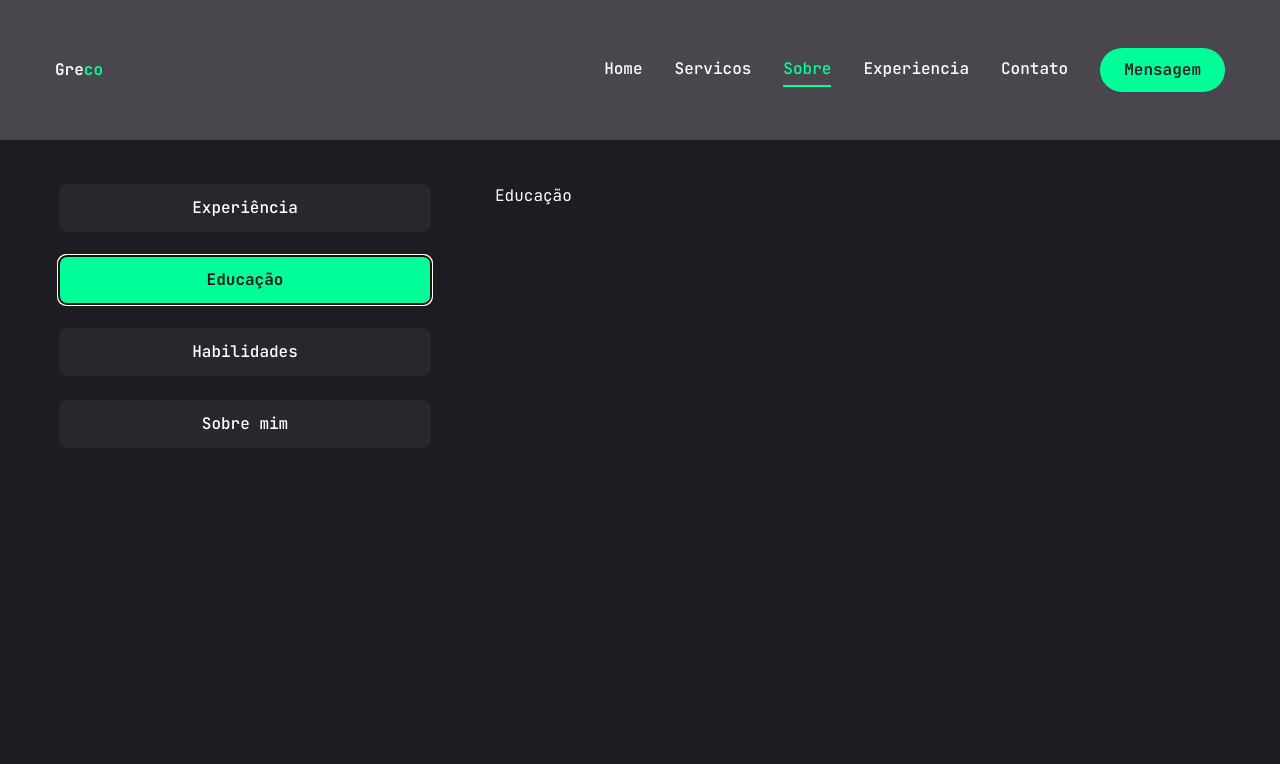
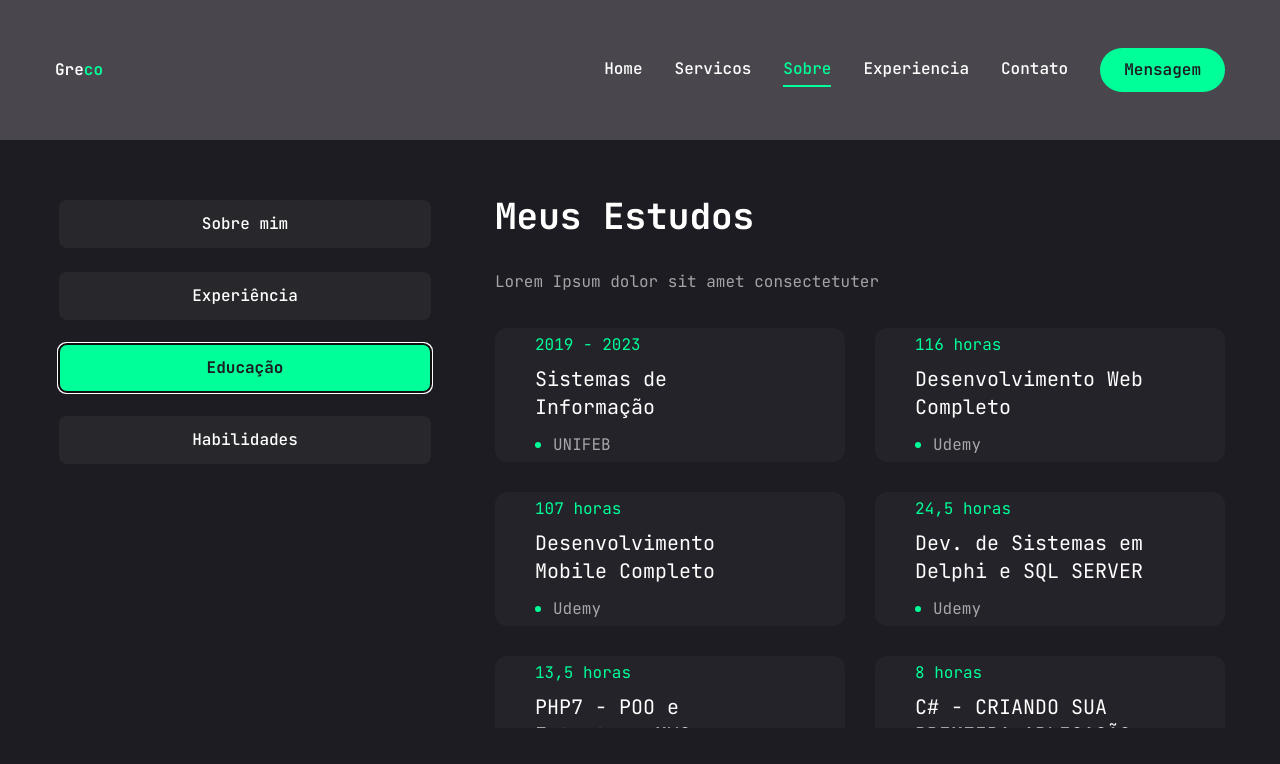
Before and after one commit to GrecoPeres/My-Portfolio, a Next.js app: page /sobre in a window 1280 px wide. Both pictures are taken after a click on the tab "Educação". Shown: the top 764 px of the page. Built offline with nearby package versions, Linux system fonts and the light colour scheme.

Commit message:
feat: I finished the section do about me

```diff
--- a/app/sobre/page.jsx
+++ b/app/sobre/page.jsx
@@ -2,6 +2,10 @@
 
 import { FaHtml5, FaCss3, FaJs, FaReact, FaFigma, FaNodeJs, } from 'react-icons/fa';
 import { SiTailwindcss, SiNextdotjs } from 'react-icons/si';
+import { Tabs, TabsContent, TabsList, TabsTrigger } from '../../components/ui/tabs';
+import { Tooltip, TooltipContent, TooltipProvider, TooltipTrigger } from '../../components/ui/tooltip';
+import { ScrollArea } from '../../components/ui/scroll-area';
+import { motion } from "framer-motion";
 
 // dados - sobre
 const about = {
@@ -87,12 +91,12 @@ const education = {
     },
     {
       instituicao: "Udemy",
-      curso: "Desenvolvimento de Sistemas em Delphi e SQL SERVER",
+      curso: "Dev. de Sistemas em Delphi e SQL SERVER",
       duracao: "24,5 horas",
     },
     {
       instituicao: "Udemy",
-      curso: "PHP7 - POO (Programação Orientada a Objetos) e Estrutura MVC (Model, View e Controller)",
+      curso: "PHP7 - POO e Estrutura MVC",
       duracao: "13,5 horas",
     },
     {
@@ -107,7 +111,7 @@ const education = {
     },
     {
       instituicao: "Alura",
-      curso: "FLUTTER: WIDGETS, STATELESS, STATEFUL, IMAGENS E ANIMAÇÕES",
+      curso: "Flutter: Widgets, Stateless, Stateful, Imgs e Animações",
       duracao: "16 horas",
     },
     {
@@ -120,7 +124,6 @@ const education = {
 
 // minhas skills
 const skills = {
-  // icon: '/assets/resume/cap.svg',
   titulo: 'Minhas Habilidades',
   descricao: 'Lorem Ipsum dolor sit amet consectetuter',
   skillList: [
@@ -131,10 +134,6 @@ const skills = {
     {
       icon: <FaCss3 />,
       nome: "CSS3",
-    },
-    {
-      icon: <FaJs />,
-      nome: "JavaScript",
     },
     {
       icon: <FaJs />,
@@ -163,21 +162,16 @@ const skills = {
   ]
 };
 
-import { Tabs, TabsContent, TabsList, TabsTrigger } from '../../components/ui/tabs';
-import { Tooltip, TooltipContent, TooltipProvider, TooltipTrigger } from '../../components/ui/tooltip';
-import { ScrollArea } from '../../components/ui/scroll-area';
-import { motion } from "framer-motion";
-
 const Sobre = () => {
   return (
-    <motion.div initial={{opacity: 0}} animate={{opacity: 1, transition: {delay: 2.4, duration: 0.4, ease: "easeIn"},}} className="min-h-[80vh] flex items-center justify-center py-12 xl:py-0">
+    <motion.div initial={{opacity: 0}} animate={{opacity: 1, transition: {delay: 2.4, duration: 0.4, ease: "easeIn"},}} className="min-h-[80vh] flex items-center justify-center py-12 xl:py-0 mt-4">
       <div className="container mx-auto">
-        <Tabs defaultValue='experiencie' className='flex flex-col xl:flex-row gap-[60px]'>
+        <Tabs defaultValue='about' className='flex flex-col xl:flex-row gap-[60px]'>
           <TabsList className="flex flex-col w-full max-w-[380px] mx-auto xl:mx-0 gap-6">
+            <TabsTrigger value="about">Sobre mim</TabsTrigger>
             <TabsTrigger value="experience">Experiência</TabsTrigger>
             <TabsTrigger value="education">Educação</TabsTrigger>
             <TabsTrigger value="skills">Habilidades</TabsTrigger>
-            <TabsTrigger value="about">Sobre mim</TabsTrigger>
           </TabsList>
 
           {/* conteudo */}
@@ -208,18 +202,77 @@ const Sobre = () => {
               </div>
             </TabsContent>
 
-
             {/* educação */}
             <TabsContent value="education" className="w-full">
-              Educação
+              <div className='flex flex-col gap-[30px] text-center xl:text-left'>
+                <h3 className='text-4xl font-bold'>{education.titulo}</h3>
+                <p className='max-w-[600px] text-white/60 mx-auto xl:mx-0'>{education.descricao}</p>
+
+                <ScrollArea className="h-[400px]">
+                  <ul className='grid grid-cols-1 lg:grid-cols-2 gap-[30px]'>
+                    {education.items.map((item, index) => {
+                      return (
+                      <li key={index} className='bg-[#232329] h-[134px] py-6 px-10 rounded-xl flex flex-col justify-center items-center lg:items-start gap-1'>
+                        <span className='text-accent'>{item.duracao}</span>
+                        <h3 className='text-xl max-w-[260px] min-h-[60px] text-center lg:text-left'>{item.curso}</h3>
+                        <div className='flex items-center gap-3'>
+                          {/* dot */}
+                          <span className='w-[6px] h-[6px] rounded-full bg-accent'></span>
+                          <p className='text-white/60'>{item.instituicao}</p>
+                        </div>
+                      </li>
+                      );
+                    })}
+                  </ul>
+                </ScrollArea>
+              </div>
             </TabsContent>
+
             {/* skills */}
-            <TabsContent value="skills" className="w-full">
-              Habilidades
+            <TabsContent value="skills" className="w-full h-full">
+              <div className="flex flex-col gap-[30px]">
+                <div className='flex flex-col gap-[30px] text-center xl:text-left'>
+                  <h3 className='text-4xl font-bold'>{skills.titulo}</h3>
+                  <p className='max-w-[600px] text-white/60 mx-auto xl:mx-0'>{skills.descricao}</p>
+                </div>
+
+                <ul className='grid grid-cols-2 sm:grid-cols-3 md:grid-cols-4 gap-4 xl:gap-[30px]'>
+                  {skills.skillList.map((skill, index) => {
+                    return (
+                      <li key={index}>
+                        <TooltipProvider delayDuration={100}>
+                          <Tooltip>
+                            <TooltipTrigger className='w-full h-[150px] bg-[#232329] rounded-xl flex justify-center items-center group'>
+                              <div className='text-6xl group-hover:text-accent transition-all duration-300'>{skill.icon}</div>
+                            </TooltipTrigger>
+                            <TooltipContent>
+                              <p className='capitalize'>{skill.nome}</p>
+                            </TooltipContent>
+                          </Tooltip>
+                        </TooltipProvider>
+                      </li>
+                    );
+                  })}
+                </ul>
+              </div>
             </TabsContent>
+
             {/* Sobre */}
-            <TabsContent value="about" className="w-full">
-              Sobre mim
+            <TabsContent value="about" className="w-full text-center xl:text-left">
+              <div className='flex flex-col gap-[30px]'>
+                <h3 className='text-4xl font-bold'>{about.titulo}</h3>
+                <p className='max-w-[600px] text-white/60 mx-auto xl:mx-0'>{about.descricao}</p>
+                <ul className='grid grid-cols-1 xl:grid-cols-2 gap-y-6 max-w-[620px] mx-auto xl:mx-0'>
+                  {about.info.map((item, index) =>{
+                    return (
+                      <li key={index} className='flex item-center justify-center xl:justify-start gap-4'>
+                        <span className='text-white/60'>{item.NomeCampo}</span>
+                        <span className='text-xl'>{item.ValorCampo}</span>
+                      </li>
+                    );
+                  })}
+                </ul>
+              </div>
             </TabsContent>
           </div>
         </Tabs>
```
